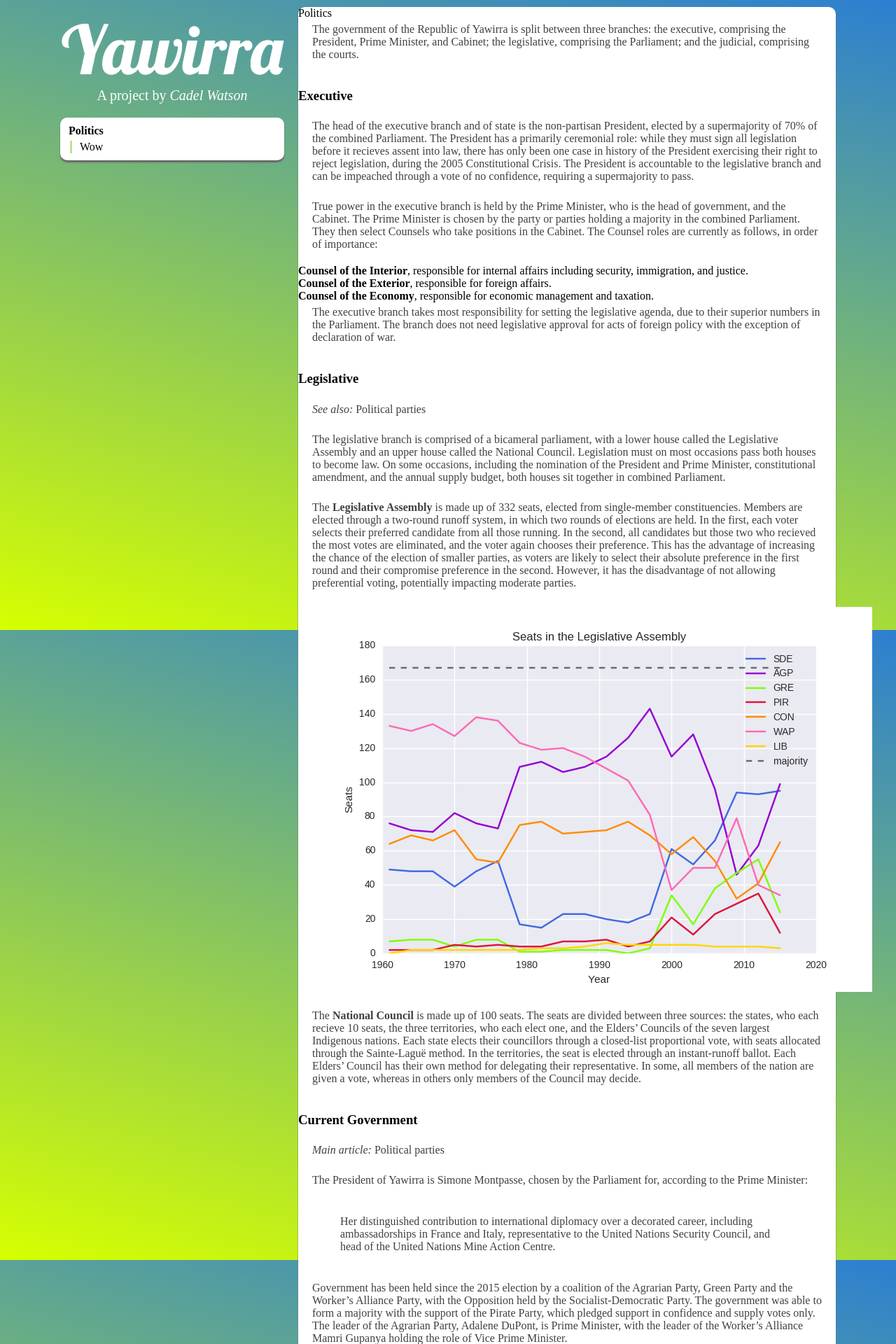
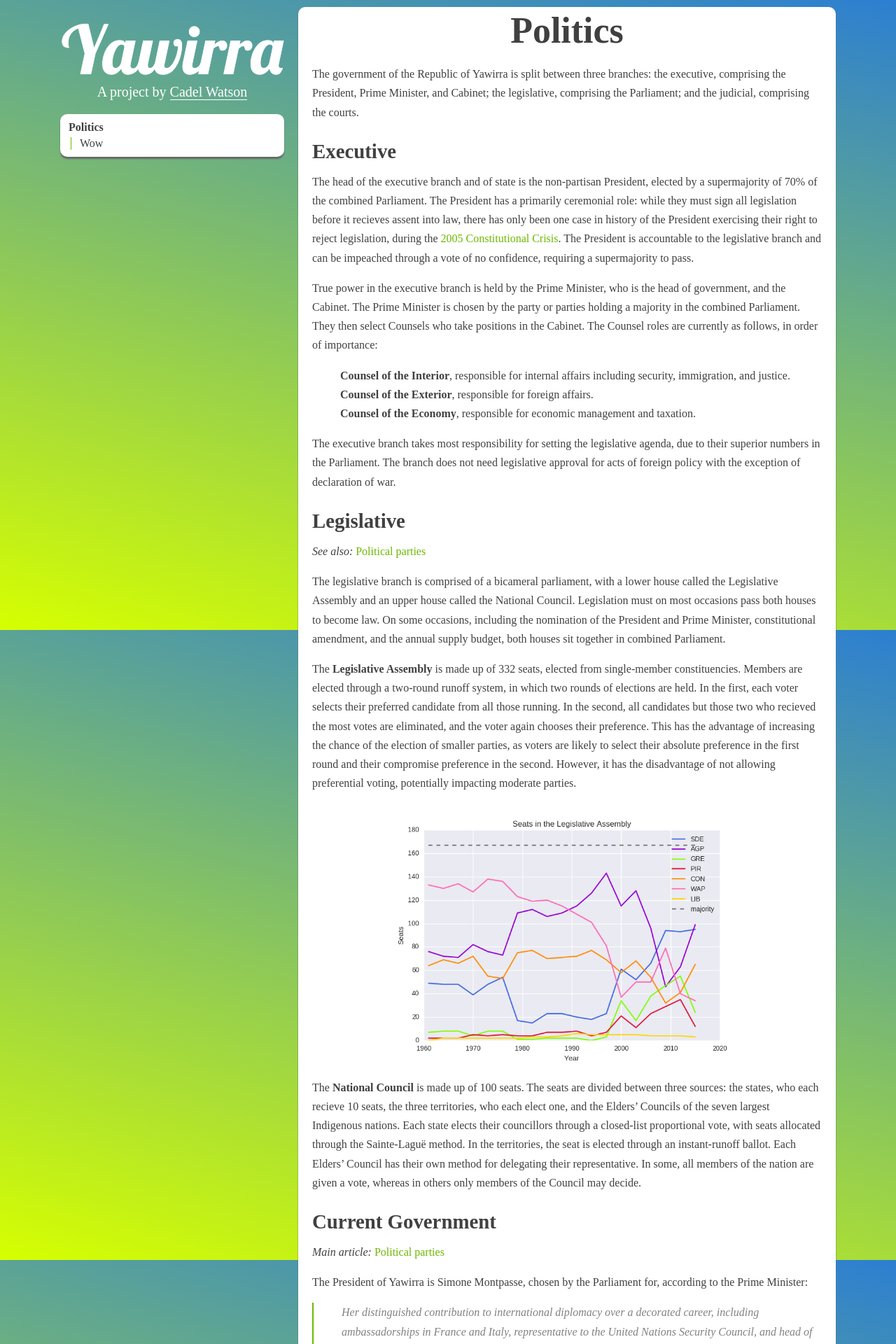
Before and after one commit to kdelwat/Yawirra, a Jekyll site: the page built from politics/index.md, in a window 1280 px wide. Shown: the top 1920 px of the page at 70% size. Built offline with Jekyll 4.4.1, drawn with Linux system fonts in a browser that asks for light colours.

Commit message:
Style markdown-generated content

```diff
--- a/_layouts/page.html
+++ b/_layouts/page.html
@@ -11,8 +11,10 @@
 
         <article>
             <section id="content">
-                {{ page.title }}
-                {{ content }}
+                <div class="markdown">
+                    <h1 class="title">{{ page.title }}</h1>
+                    {{ content }}
+                </div>
             </section>
         </article>
     </body>
--- a/css/main.scss
+++ b/css/main.scss
@@ -23,8 +23,10 @@ $heading-family: 'Lobster', sans-serif;
 // colours!
 $yellow: #d6ff00;
 $blue: #2c7fd1;
-$green: #6BBA00;
+$green: #6bba00;
 $dark-blue: #1a4c7d;
+$text-colour: #404040;
+$muted-text-colour: #828282;
 
 body {
     margin: 0px;
@@ -33,9 +35,13 @@ body {
     justify-content: center;
     align-items: flex-start;
 
+    color: $text-colour;
     background-repeat: no-repeat;
     background-attachment: fixed;
     background-image: linear-gradient(15deg, $yellow, $blue);
+
+    font-feature-settings: "kern" 1;
+    font-kerning: normal;
 }
 
 aside {
@@ -79,7 +85,7 @@ article {
     color: white;
 
     a {
-        font-style: italic;
+        border-bottom: 1px solid white;
     }
 }
 
@@ -91,14 +97,8 @@ article {
     margin-right: 10px;
 }
 
-section {
-    background-color: white;
-    border-radius: 10px;
-    box-shadow: 0px 3px 2px #676767;
-}
 
 ul.menu {
-    color: black;
     font-weight: normal;
     list-style: none;
     margin: 10px 0px 10px 0px;
@@ -134,9 +134,91 @@ ul.menu {
     }
 }
 
-p {
-    color: #404040;
-    padding: 5px 20px 20px 20px;
+section {
+    background-color: white;
+    border-radius: 10px;
+    box-shadow: 0px 3px 2px #676767;
+}
+
+
+//Markdown-generated content formatting
+.markdown {
+    padding: 20px;
+    line-height: 1.7em;
+}
+
+h1.title {
+    font-size: 3.247em;
+    text-align: center;
     margin-top: 0px;
-    margin-bottom: 0px;
+    margin-bottom: 35px;
 }
+
+h1 {
+    font-size: 1.802em;
+    margin-bottom: 10px;
+}
+
+h2 {
+    font-size: 1.424em;
+    margin-bottom: 10px;
+}
+
+ul, ol, blockquote, dl {
+    margin: 15px 0px;
+    padding-left: 40px;
+}
+
+blockquote {
+    font-style: italic;
+    border-left: 2px solid $green;
+    color: $muted-text-colour;
+
+}
+
+img {
+    width: 75%;
+    display: block;
+    margin: 0px auto;
+}
+
+table {
+    margin: 0px auto;
+
+    border-collapse: collapse;
+
+    thead th {
+        padding-bottom: 5px;
+    }
+
+    tfoot td {
+        color: $muted-text-colour;
+    }
+
+}
+
+th, td {
+    padding: 0px 10px;
+}
+
+.markdown a {
+    color: $green;
+}
+
+.center {
+    margin-left: auto;
+    margin-right: auto;
+    text-align: center;
+}
+
+dt {
+    font-weight: bold;
+}
+
+dd {
+    margin-left: 0px;
+
+    &:not(last-child) {
+        padding-bottom: 5px;
+    }
+}
--- a/politics/index.md
+++ b/politics/index.md
@@ -29,7 +29,6 @@ follows, in order of importance:
   security, immigration, and justice.
 + **Counsel of the Exterior**, responsible for foreign affairs.
 + **Counsel of the Economy**, responsible for economic management and taxation.
-
 
 The executive branch takes most responsibility for setting the legislative
 agenda, due to their superior numbers in the Parliament. The branch does not
@@ -93,7 +92,7 @@ Prime Minister.
 ### 2015 Legislative Assembly
 
 | Party                      | Seats  | Primary Vote | Secondary Vote |
-|----------------------------|-------:|-------------:|---------------:|
+|:---------------------------|-------:|-------------:|---------------:|
 | Socialist-Democratic Party | 95     | 11.97%       | 14.93%         |
 | Worker's Alliance Party    | 34     | 18.00%       | 26.79%         |
 | Conservative Party         | 65     | 16.76%       | 13.32%         |
@@ -105,7 +104,7 @@ Prime Minister.
 |===
 | Total                      | 332    | 100.00%      | 100.00%        |
 
-<div id="center" style="width:400px;margin-left:auto;margin-right:auto;text-align:center">
-<img src="/assets/images/2015Assembly.png" alt="2015 Legislative Assembly composition">
-<em><a href="/assets/Data/LA2016.csv">Download full vote count</a></em>
+<div class="center" markdown="1">[Download full vote count](/assets/Data/LA2016.csv)
 </div>
+
+![2015 Legislative Assembly composition](/assets/images/2015Assembly.png)
```
